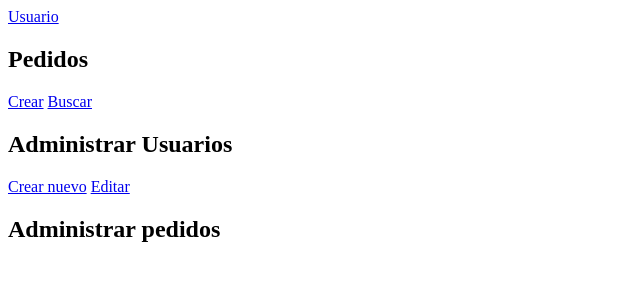
After one commit to Shapedb/proyecto_modista_web, a PHP site: page /html/dashbord.html in a window 1280 px wide. The commit adds this page. Shown: the top 300 px of the page, without its empty margins (0-640 px from the left). Run offline with PHP 8.4, Linux system fonts and the light colour scheme.

Commit message:
dsadadad

```diff
--- a/css/styles_global.css
+++ b/css/styles_global.css
@@ -58,6 +58,7 @@ body {
     margin: 0 0.5rem;
     font-size: 3rem;
     font-family: 'Square Peg', cursive;
+
 }
 .color-nav a{
     color: var(--texto-color-nav);
--- /dev/null
+++ b/html/dashbord.html
@@ -0,0 +1,29 @@
+<!DOCTYPE html>
+<html lang="en">
+<head>
+    <meta charset="UTF-8">
+    <meta http-equiv="X-UA-Compatible" content="IE=edge">
+    <meta name="viewport" content="width=device-width, initial-scale=1.0">
+    <title>Modista Rochy | Menu Administrador</title>
+</head>
+<body>
+    <main>
+        <a href="#">Usuario</a>
+        <div>
+            <h2>Pedidos</h2>
+            <a href="#">Crear</a>
+            <a href="#">Buscar</a>
+        </div>
+        <div>
+            <h2>Administrar Usuarios</h2>
+            <a href="#">Crear nuevo</a>
+            <a href="#">Editar</a>
+        </div>
+        <div>
+            <h2>Administrar pedidos</h2>
+        </div>
+        <a href="#"></a>
+        <a href="#"></a>
+    </main>
+</body>
+</html>
--- a/html/login.html
+++ b/html/login.html
@@ -4,6 +4,8 @@
     <meta charset="UTF-8">
     <meta http-equiv="X-UA-Compatible" content="IE=edge">
     <meta name="viewport" content="width=device-width, initial-scale=1.0">
+    <!--Fuentes del Archivo-->
+    <link href="https://fonts.googleapis.com/css2?family=Square+Peg&display=swap" rel="stylesheet">
     <!--Normalize-->
     <link rel="stylesheet" href="../css/normalize.css">
     <!--Hoja de Estilos Global-->
@@ -17,8 +19,8 @@
     <header>
         <div class="nav-line">
             <nav  class="">
-                <div class="" >
-                    <a class="color-nav" href="../html/index.html"><span class="fon-icon"><h1>Modista Rochy</h1></span></a>
+                <div class="color-nav" >
+                    <a class="empress-2" href="../html/index.html">Modista Rochy</a>
                 </div>
             </nav>
         </div>
--- a/html/register.html
+++ b/html/register.html
@@ -4,6 +4,8 @@
     <meta charset="UTF-8">
     <meta http-equiv="X-UA-Compatible" content="IE=edge">
     <meta name="viewport" content="width=device-width, initial-scale=1.0">
+    <!--Fuentes del Archivo-->
+    <link href="https://fonts.googleapis.com/css2?family=Square+Peg&display=swap" rel="stylesheet">
     <!--Normalize-->
     <link rel="stylesheet" href="../css/normalize.css">
     <!--Hoja de Estilos Global-->
@@ -17,8 +19,8 @@
      <header>
         <div class="nav-line">
             <nav  class="">
-                <div class="" >
-                    <a class="color-nav" href="../html/index.html"><img class="icon-nav font-icon" src="../img/icon-temporal.png" alt=""><span class="fon-icon"></span></a>
+                <div class="color-nav" >
+                    <a class="empress-2" href="../html/index.html">Modista Rochy</a>
                 </div>
             </nav>
         </div>
```
Also changed, not shown: css/nav_unitario.css (+11 -4 lines), css/register_styles.css (+11 -2 lines).
